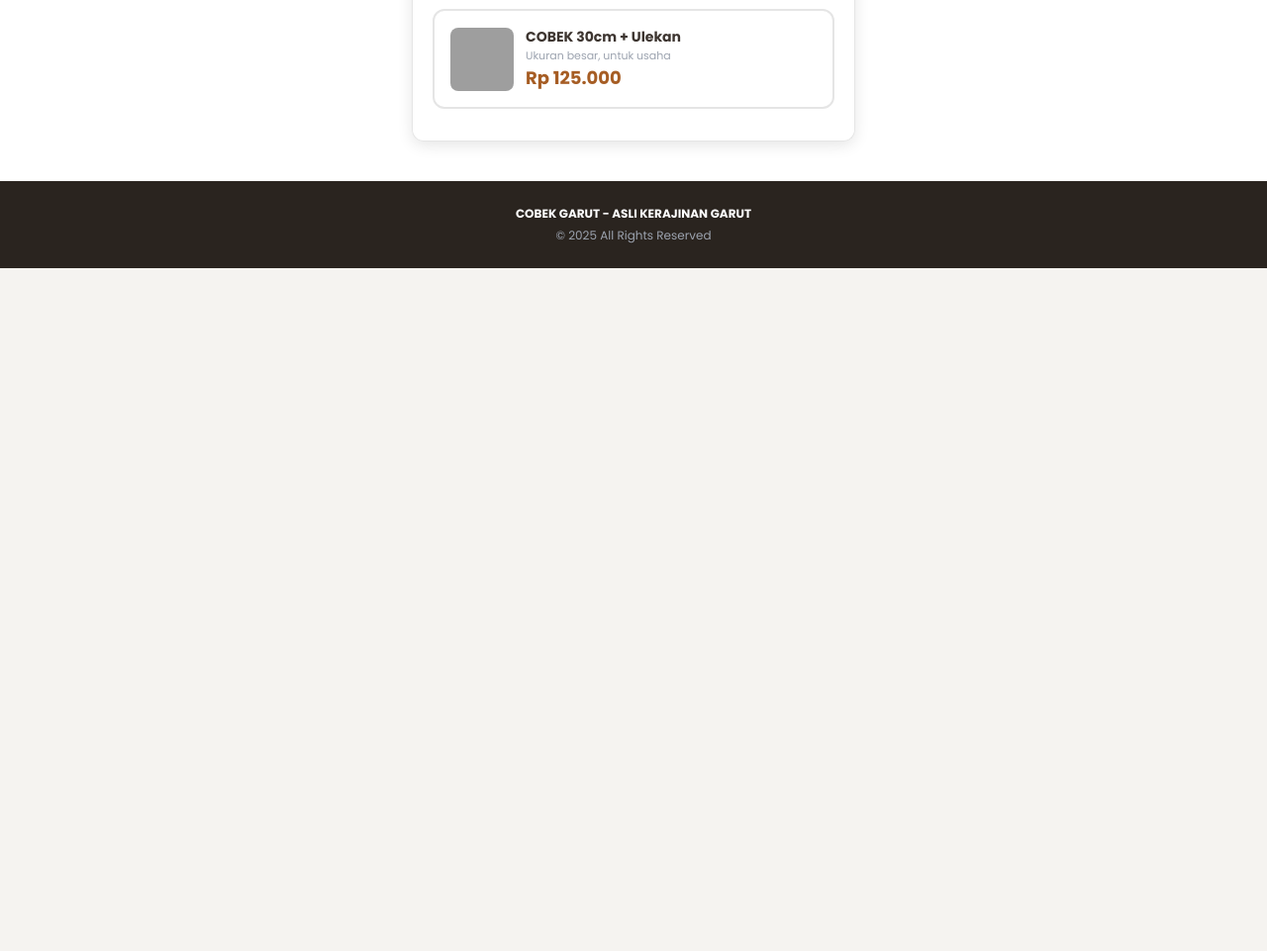
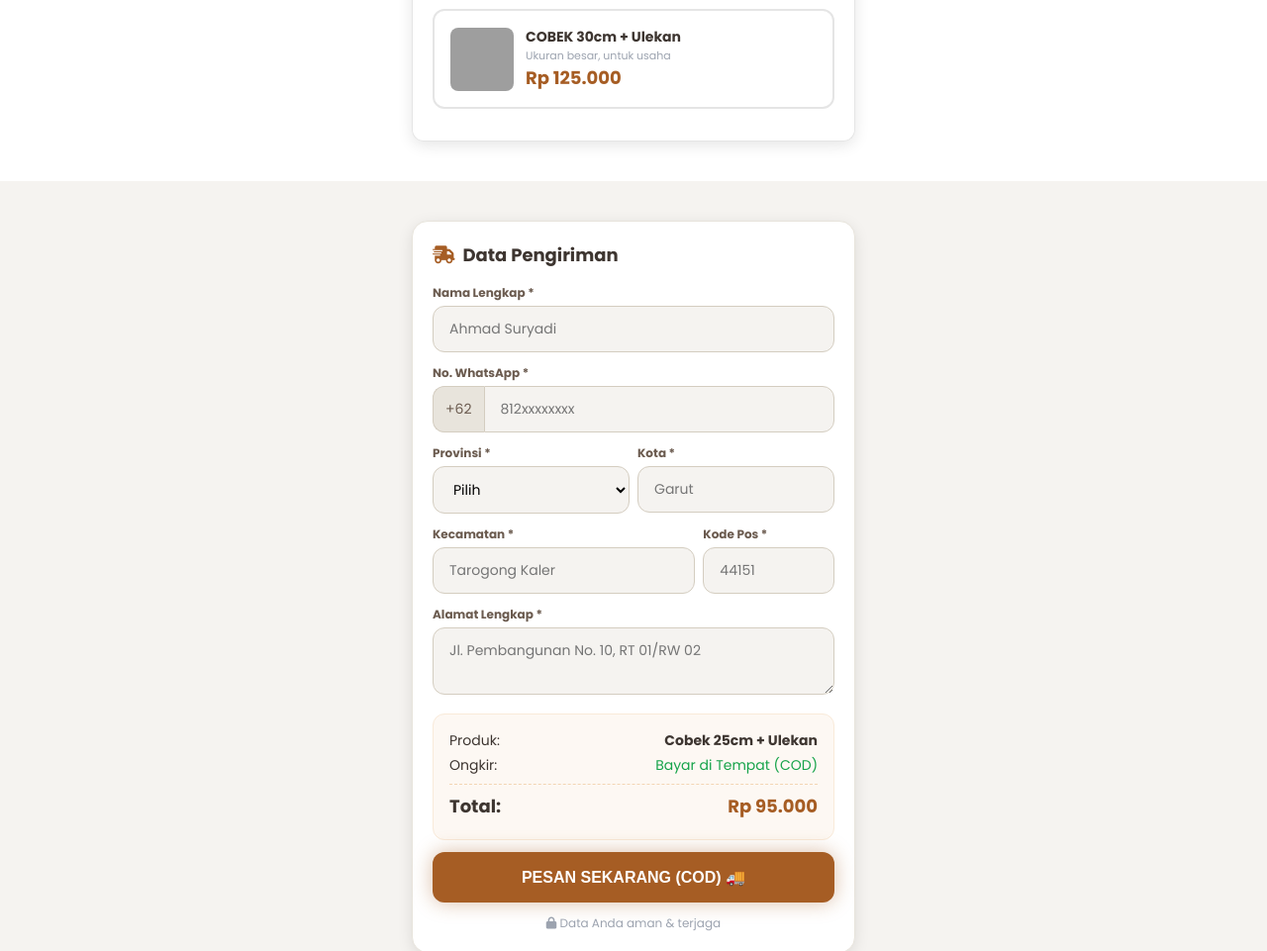
Before and after one commit to hqal/cobek, a plain HTML site: page everpro-version.html in a window 1280 px wide. Shown: the part 2199-3160 px from the top of the page at 99% size. Before the commit the page ends 2470 px from the top, so only its background shows below. Drawn offline with Linux system fonts and the light colour scheme; grey boxes are pictures that could not be loaded.

Commit message:
Add WhatsApp redirect on form submit

```diff
--- a/everpro-version.html
+++ b/everpro-version.html
@@ -718,15 +718,78 @@
         </div>
     </section>
 
+    <!-- Form -->
+    <section class="form-section" id="order">
+        <div class="container">
+            <div class="form-box">
+                <h3><i class="fa-solid fa-truck-fast"></i> Data Pengiriman</h3>
+                <form id="orderForm">
+                    <div class="form-group">
+                        <label>Nama Lengkap *</label>
+                        <input type="text" id="inp-name" placeholder="Ahmad Suryadi" required>
+                    </div>
+                    <div class="form-group">
+                        <label>No. WhatsApp *</label>
+                        <div class="phone-input">
+                            <span>+62</span>
+                            <input type="tel" id="inp-phone" placeholder="812xxxxxxxx" required>
+                        </div>
+                    </div>
+                    <div class="form-row">
+                        <div class="form-group">
+                            <label>Provinsi *</label>
+                            <select id="inp-province" required>
+                                <option value="">Pilih</option>
+                                <option>Jawa Barat</option>
+                                <option>DKI Jakarta</option>
+                                <option>Jawa Tengah</option>
+                                <option>Jawa Timur</option>
+                                <option>Banten</option>
+                                <option>Lainnya</option>
+                            </select>
+                        </div>
+                        <div class="form-group">
+                            <label>Kota *</label>
+                            <input type="text" id="inp-city" placeholder="Garut" required>
+                        </div>
+                    </div>
+                    <div class="form-row-3">
+                        <div class="form-group">
+                            <label>Kecamatan *</label>
+                            <input type="text" id="inp-district" placeholder="Tarogong Kaler" required>
+                        </div>
+                        <div class="form-group">
+                            <label>Kode Pos *</label>
+                            <input type="text" id="inp-postal" placeholder="44151" maxlength="5" required>
+                        </div>
+                    </div>
+                    <div class="form-group">
+                        <label>Alamat Lengkap *</label>
+                        <textarea id="inp-address" rows="2" placeholder="Jl. Pembangunan No. 10, RT 01/RW 02"
+                            required></textarea>
+                    </div>
 
-    <!--
-    =============================================
-    FORM ORDER EVERPRO
-    =============================================
-    Hapus section HTML ini dan tambahkan komponen
-    "Form Order" dari Everpro builder di sini.
-    =============================================
-    -->
+                    <div class="summary">
+                        <div class="summary-row">
+                            <span>Produk:</span>
+                            <span id="sum-name"><b>Cobek 25cm + Ulekan</b></span>
+                        </div>
+                        <div class="summary-row">
+                            <span>Ongkir:</span>
+                            <span class="green">Bayar di Tempat (COD)</span>
+                        </div>
+                        <div class="summary-row total">
+                            <span>Total:</span>
+                            <span id="sum-price">Rp 95.000</span>
+                        </div>
+                    </div>
+
+                    <button type="submit" class="btn-submit">PESAN SEKARANG (COD) 🚚</button>
+                    <p class="form-note"><i class="fa-solid fa-lock"></i> Data Anda aman & terjaga</p>
+                </form>
+            </div>
+        </div>
+    </section>
 
     <!-- Footer -->
     <footer class="footer">
@@ -757,10 +820,37 @@
             document.getElementById('sticky-price').textContent = 'Rp ' + price.toLocaleString('id-ID');
         }
 
-        // Form Submit
+        // Form Submit to WhatsApp
+        // GANTI nomor WA di bawah ini dengan nomor kamu
+        var NOMOR_WA = '6281234567890';
+
         document.getElementById('orderForm').addEventListener('submit', function (e) {
             e.preventDefault();
-            alert('Pesanan berhasil! Tim kami akan menghubungi via WhatsApp.');
+
+            var nama = document.getElementById('inp-name').value;
+            var phone = document.getElementById('inp-phone').value;
+            var provinsi = document.getElementById('inp-province').value;
+            var kota = document.getElementById('inp-city').value;
+            var kecamatan = document.getElementById('inp-district').value;
+            var kodePos = document.getElementById('inp-postal').value;
+            var alamat = document.getElementById('inp-address').value;
+            var produk = document.getElementById('sum-name').textContent;
+            var total = document.getElementById('sum-price').textContent;
+
+            var pesan = '*PESANAN BARU - COBEK GARUT*\n\n';
+            pesan += '📦 *Produk:* ' + produk + '\n';
+            pesan += '💰 *Total:* ' + total + '\n\n';
+            pesan += '👤 *Data Pemesan:*\n';
+            pesan += 'Nama: ' + nama + '\n';
+            pesan += 'No. HP: 0' + phone + '\n\n';
+            pesan += '📍 *Alamat Pengiriman:*\n';
+            pesan += alamat + '\n';
+            pesan += kecamatan + ', ' + kota + ' ' + kodePos + '\n';
+            pesan += provinsi + '\n\n';
+            pesan += '_Pesanan via Landing Page_';
+
+            var url = 'https://wa.me/' + NOMOR_WA + '?text=' + encodeURIComponent(pesan);
+            window.open(url, '_blank');
         });
     </script>
 </body>
```
